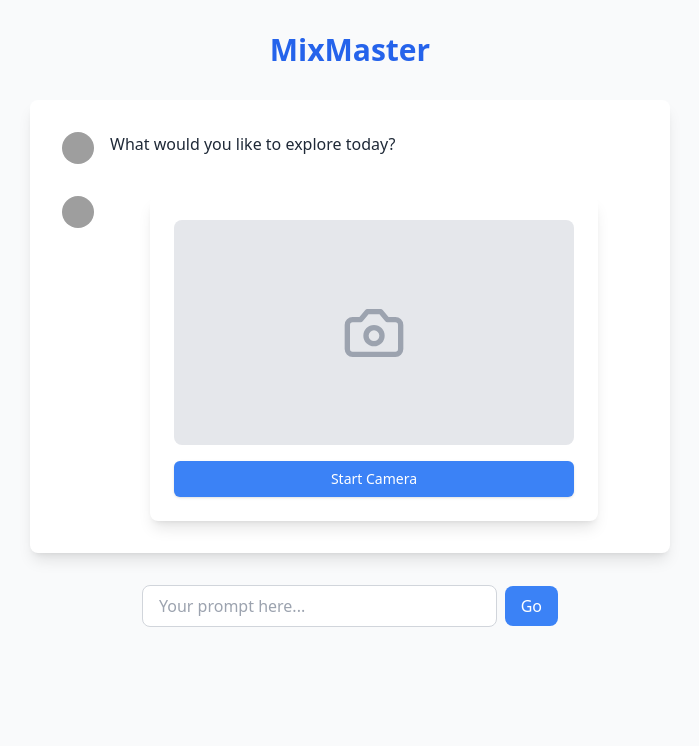
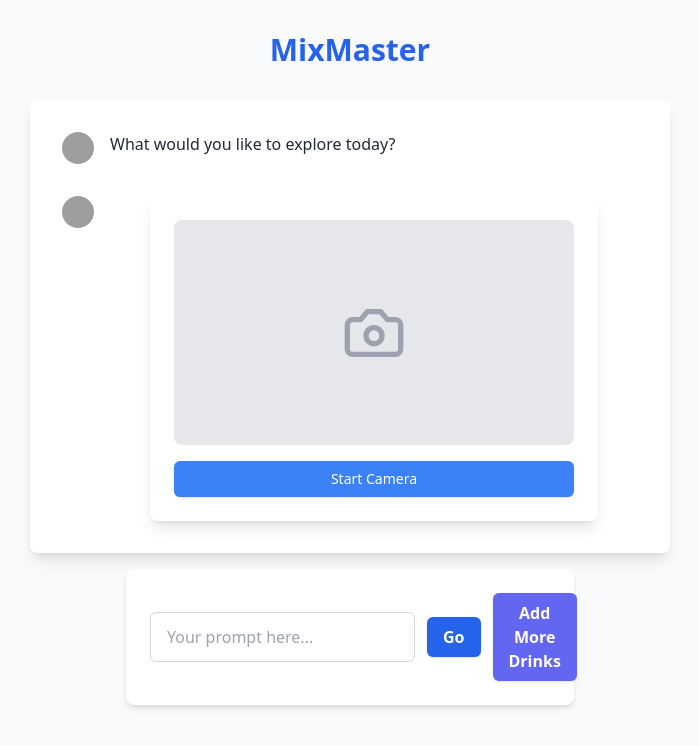
Before and after one commit to pammikoundi/CockTAIL, a React (Create React App) app in the folder front-end/: page / in a window 1280 px wide. Shown: the top 746 px of the page, without its empty margins (290-989 px from the left). Built offline with nearby package versions, Linux system fonts and the light colour scheme; grey boxes are pictures that could not be loaded.

Commit message:
Add More Drinks

```diff
--- a/front-end/src/App.js
+++ b/front-end/src/App.js
@@ -8,11 +8,11 @@ export default function App() {
   const [messages, setMessages] = useState([
     {
       role: "assistant",
-      content: " What would you like to explore today?"
+      content: "What would you like to explore today?"
     },
     {
-      role: "assistant",
-      content: <CameraCapture/>
+      role: "user",
+      content: <CameraCapture />
     }
   ]);
 
@@ -37,7 +37,34 @@ export default function App() {
 
       const data = await response.json();
       console.log(data);
-      // Commented API response handling
+      // Handle the response if needed
+    } catch (error) {
+      console.error("Error:", error);
+    }
+  };
+
+  const handleAddMoreDrinks = async () => {
+    const additionalPrompt = {
+      role: "user",
+      content: <CameraCapture />
+    };
+
+    setMessages([...messages, additionalPrompt]);
+
+    try {
+      const response = await fetch("", {
+        method: "POST",
+        headers: {
+          "Content-Type": "application/json"
+        },
+        body: JSON.stringify({
+          messages: [...messages, additionalPrompt]
+        })
+      });
+
+      const data = await response.json();
+      console.log(data);
+      // Handle the response if needed
     } catch (error) {
       console.error("Error:", error);
     }
@@ -58,10 +85,8 @@ export default function App() {
           value={input}
           onChange={(e) => setInput(e.target.value)}
           onClick={input ? handleSubmit : undefined}
+          onAddMoreDrinks={handleAddMoreDrinks}
         />
-
-        <div className="mt-4">
-        </div>
       </div>
     </div>
   );
--- a/front-end/src/components/Input.js
+++ b/front-end/src/components/Input.js
@@ -1,18 +1,24 @@
-export default function Input({ value, onChange, onClick }) {
+export default function Input({ value, onChange, onClick, onAddMoreDrinks }) {
   return (
-    <div className="w-full max-w-md mx-auto p-4">
-      <div className="flex items-center gap-2 w-full">
+    <div className="w-full max-w-md mx-auto p-6 bg-white shadow-md rounded-lg">
+      <div className="flex items-center gap-3 w-full">
         <input
-          className="flex-1 px-4 py-2 rounded-lg border border-gray-300 focus:outline-none focus:ring-2 focus:ring-blue-500 focus:border-transparent"
+          className="flex-1 px-4 py-3 rounded-md border border-gray-300 text-gray-700 focus:outline-none focus:ring-2 focus:ring-blue-500 focus:border-transparent"
           placeholder="Your prompt here..."
           value={value}
           onChange={onChange}
         />
         <button
-          className="px-4 py-2 bg-blue-500 text-white rounded-lg hover:bg-blue-600 transition-colors duration-200"
+          className="px-4 py-2 bg-blue-600 text-white font-semibold rounded-md shadow hover:bg-blue-700 transition duration-200"
           onClick={onClick}
         >
           Go
+        </button>
+        <button
+          className="px-4 py-2 bg-indigo-500 text-white font-semibold rounded-md shadow hover:bg-indigo-600 transition duration-200"
+          onClick={onAddMoreDrinks}
+        >
+          Add More Drinks
         </button>
       </div>
     </div>
```
